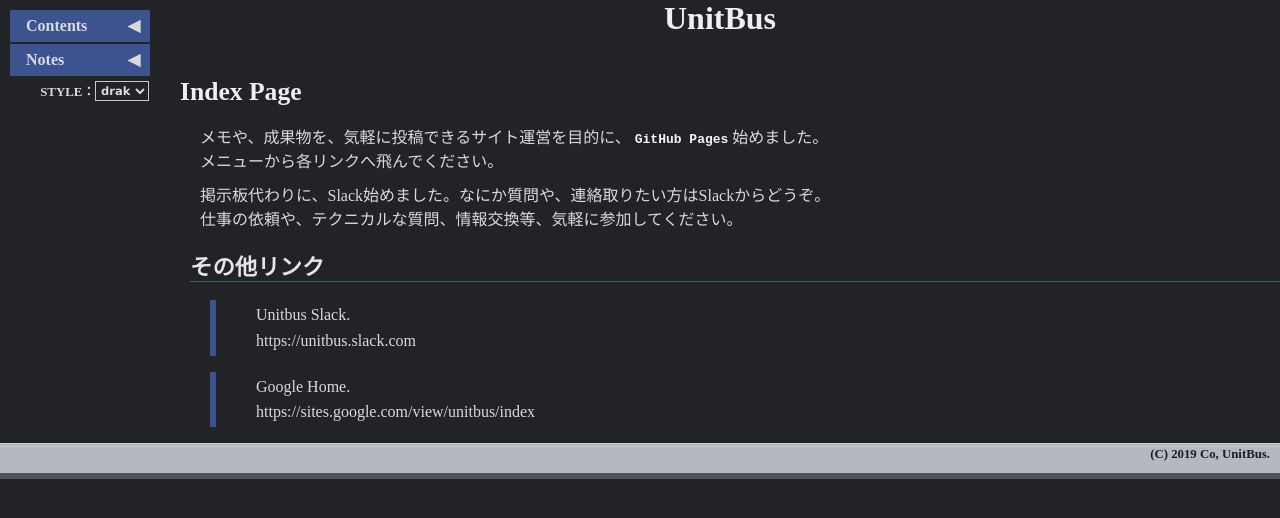
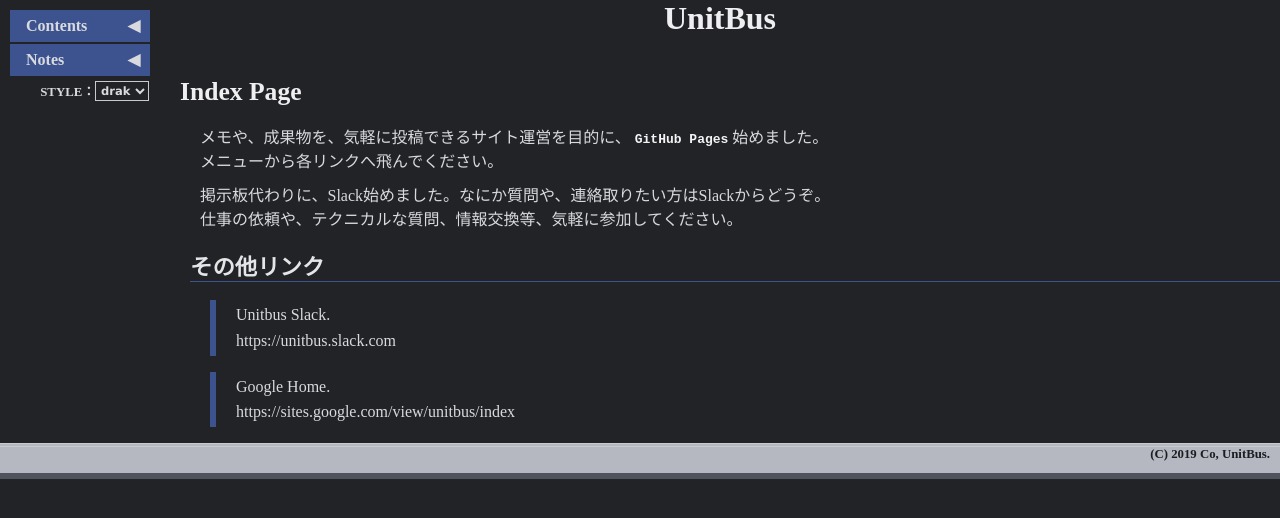
Before and after one commit to unitbus/unitbus.github.io, a Jekyll site: the page built from index.md, in a window 1280 px wide. Shown: the top 518 px of the page. Built offline with Jekyll 4.4.1, drawn with Linux system fonts in a browser that asks for light colours.

Commit message:
Update style_base.css

```diff
--- a/styles/style_base.css
+++ b/styles/style_base.css
@@ -227,7 +227,6 @@
     margin: 0px;
     padding: 0px;
     line-height: 1.6em;
-    margin-inline-start: 20px;
 }
 
 blockquote cite {
```
